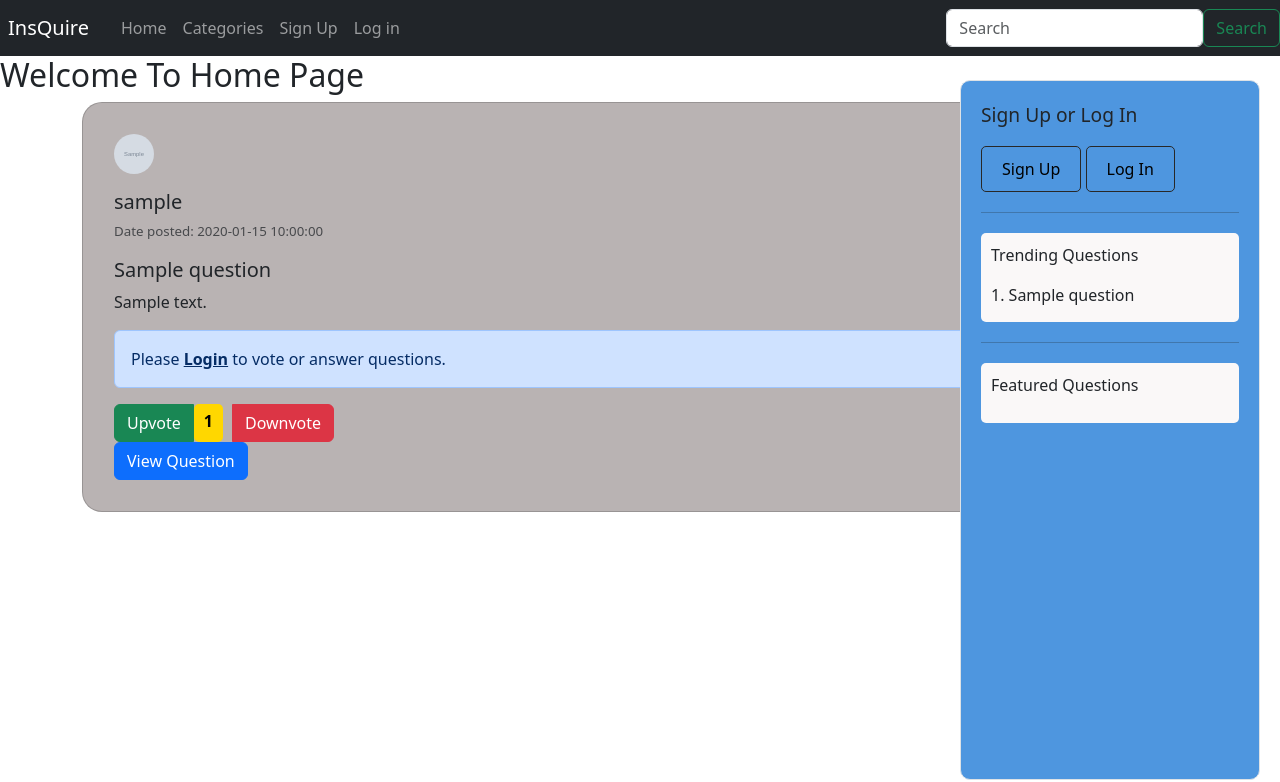
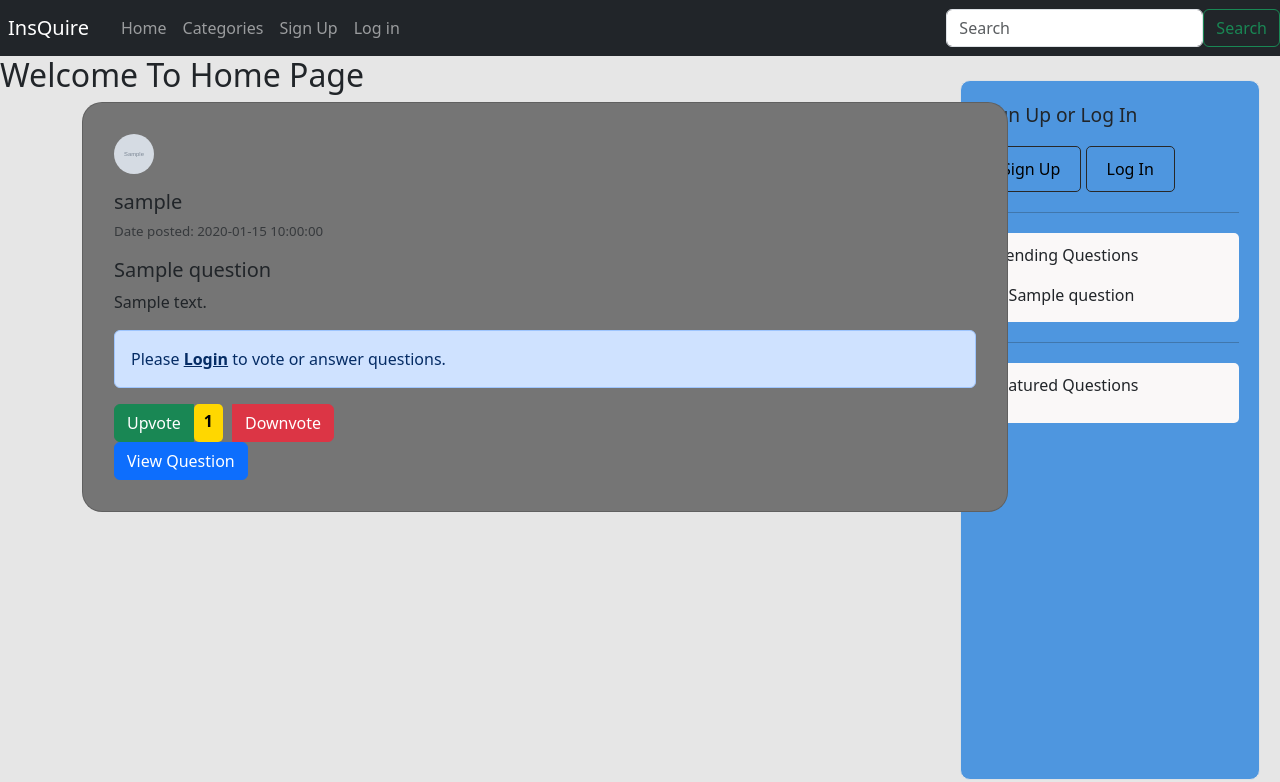
Before and after one commit to ibby-hassan/WAD2-Group-Project, a Django app: page / in a window 1280 px wide. Shown: the top 782 px of the page. Run offline with Django 3.2, Linux system fonts and the light colour scheme; tables that the repository leaves empty hold one stand-in row (values such as "Sample post"); grey boxes marked "Sample" are stand-in pictures; some libraries are stand-ins or nearby versions.

Commit message:
minor bug fixes and some styling

```diff
--- a/insQuire/static/css/index.css
+++ b/insQuire/static/css/index.css
@@ -1,5 +1,5 @@
 .question-card {
-    background-color: #b9b3b3;
+    background-color: #757575;
     border-radius: 20px;
     padding: 15px;
     margin-bottom: 30px;
--- a/insQuire/static/css/login.css
+++ b/insQuire/static/css/login.css
@@ -1,8 +1,3 @@
-body {
-    font-family: 'Arial', sans-serif;
-    background-color: #f7f7f7;
-}
-
 .login-container {
     max-width: 600px;
     margin: auto;
--- a/insQuire/static/css/register.css
+++ b/insQuire/static/css/register.css
@@ -1,8 +1,3 @@
-body {
-    font-family: 'Arial', sans-serif;
-    background-color: #f7f7f7;
-}
-
 .registration-container {
     max-width: 600px;
     margin: auto;
--- a/templates/insQuire/base.html
+++ b/templates/insQuire/base.html
@@ -24,10 +24,7 @@
             InsQuire
         {% endblock %}
     </title>
-</head>
 
-
-<body>
         <!-- Navigation bar at the top of the screen-->
         <nav class="navbar navbar-expand-lg navbar-dark bg-dark">
             <div class="collapse navbar-collapse" id="navbarSupportedContent">
@@ -63,14 +60,6 @@
             </form>
         </nav>
 
-    <main>
-        {% load static %}
-        <script src="{% static 'javascript/javascript.js' %}"></script>
-        {% block main_block %}
-        <p>Content goes here </p>
-        {% endblock %}
-    </main>
-
          <!-- Sidebar on the right side of the screen -->
     {% block sidebar_block %}
 
@@ -102,14 +91,23 @@
         </div>
     </div>
     {% endblock %}
+</head>
 
+
+<body style="background-color: #E6E6E6;">
+    {% block body_block %}
+    <main>
+        <script src="{% static 'javascript/javascript.js' %}"></script>
+        {% block main_block %}
+            <p>Content goes here </p>
+        {% endblock %}
+    </main>
+    {% endblock %}
 
 
     <script src="https://code.jquery.com/jquery-3.3.1.slim.min.js" integrity="sha384-q8i/X+965DzO0rT7abK41JStQIAqVgRVzpbzo5smXKp4YfRvH+8abtTE1Pi6jizo" crossorigin="anonymous"></script>
     <script src="https://cdn.jsdelivr.net/npm/popper.js@1.14.6/dist/umd/popper.min.js" integrity="sha384-wHAiFfRlMFy6i5SRaxvfOCifBUQy1xHdJ/yoi7FRNXMRBu5WHdZYu1hA6ZOblgut" crossorigin="anonymous"></script>
     <script src="https://cdn.jsdelivr.net/npm/bootstrap@4.2.1/dist/js/bootstrap.min.js" integrity="sha384-B0UglyR+jN6CkvvICOB2joaf5I4l3gm9GU6Hc1og6Ls7i6U/mkkaduKaBhlAXv9k" crossorigin="anonymous"></script>
-
-
 </body>
 
 </html>
--- a/templates/insQuire/index.html
+++ b/templates/insQuire/index.html
@@ -9,7 +9,7 @@
     insQuire - Index
 {% endblock %}
 
-{% block main_block %}
+{% block body_block %}
     <h2>Welcome To Home Page</h2>
     <div class="container">
         <div class="row">
--- a/templates/insQuire/question.html
+++ b/templates/insQuire/question.html
@@ -82,7 +82,7 @@
                                     {% if ans.dateAnswered %}
                                         <p class="text-muted" style="font-size: smaller;">Date posted: {{ ans.dateAnswered|date:"Y-m-d H:i:s" }}</p>
                                     {% endif %}
-                                    <h5 class="card-title">response to {{ question.title }}</h5>
+                                    <h5 class="card-title">Inquiry: {{ question.title }}</h5>
                                     <p class="card-text">{{ ans.content|truncatewords:100 }}</p>
                                     <div class="btn-group" role="group" aria-label="Question actions">
                                     </div>
```
Also changed, not shown: media/profile_images/miles_pfp_6wq6iHB.png (added). Lines whose indentation alone changed are shown as unchanged.
